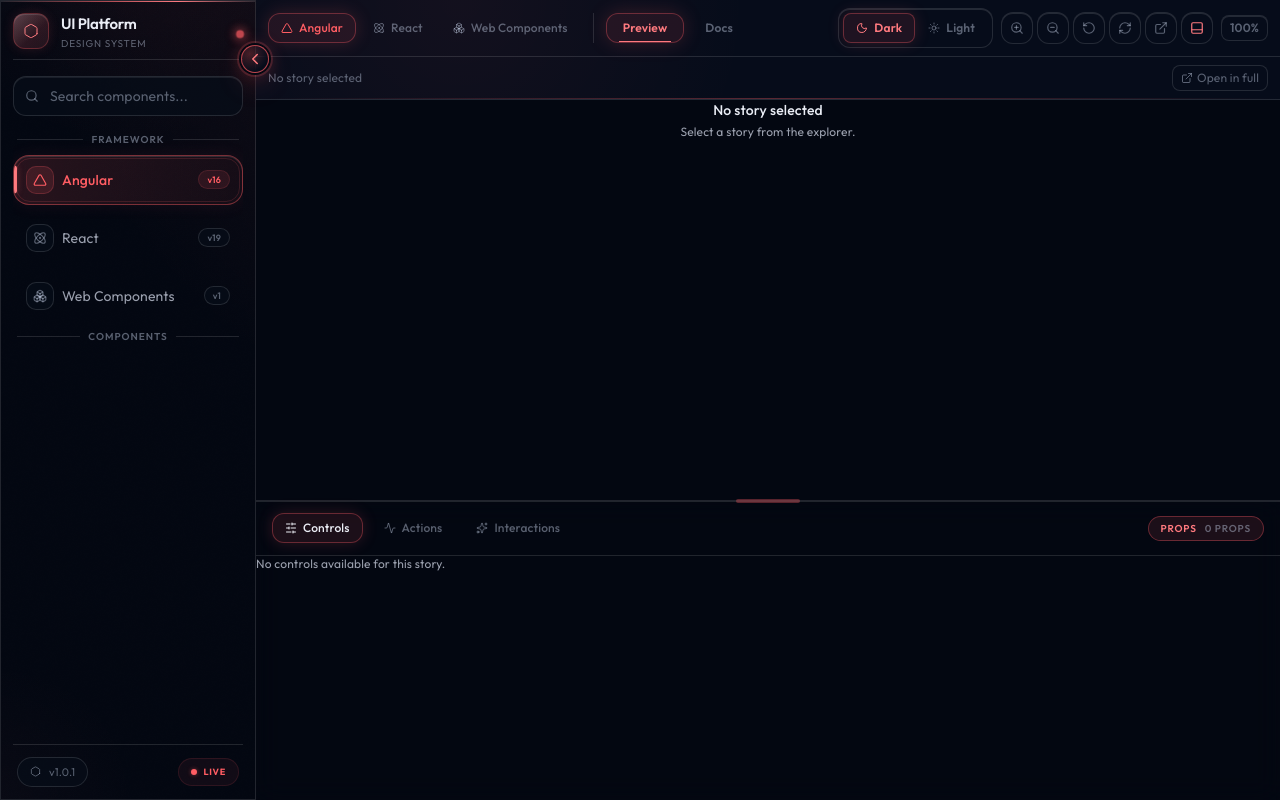
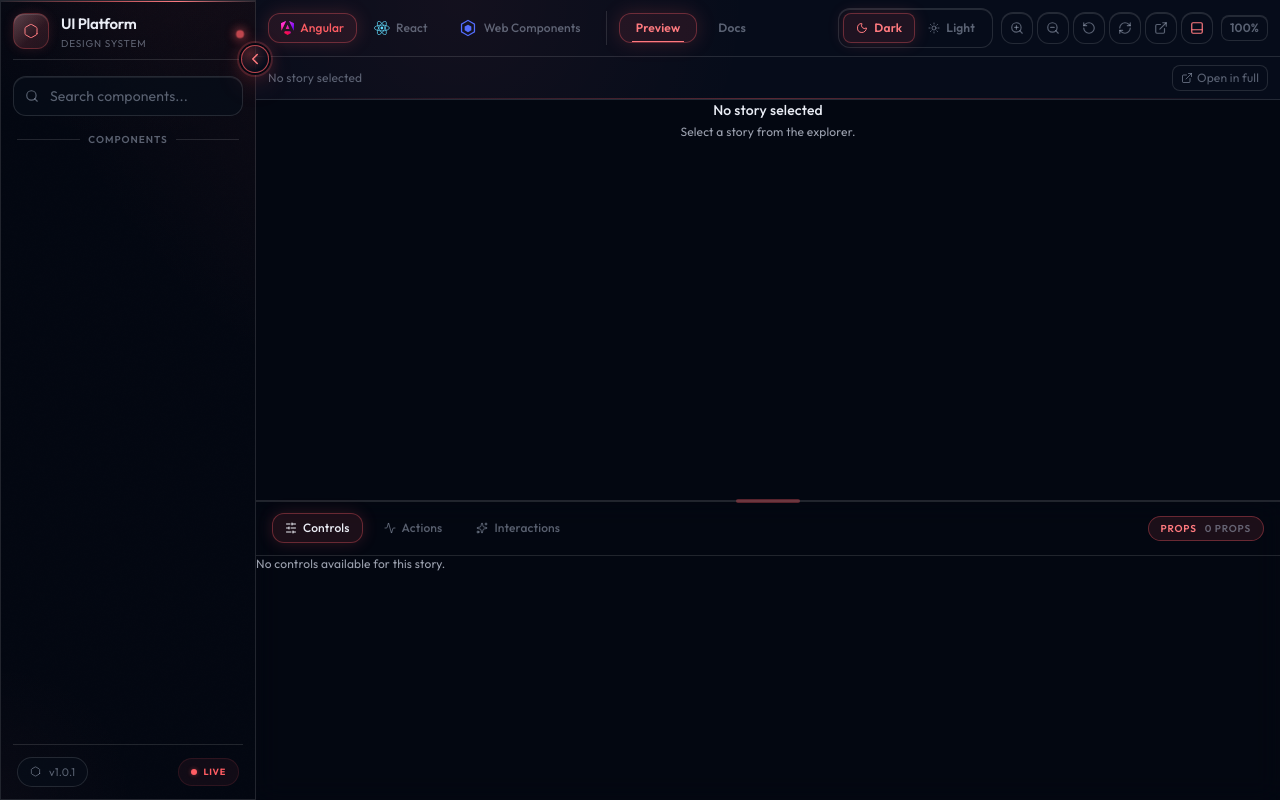
Before and after one commit to karan-technous/web-componenets-custome-lib, a React (Vite) app in the folder ui-platform/apps/bridge-app/: page / in a window 1280 px wide. Built offline with nearby package versions, Linux system fonts and the light colour scheme.

Commit message:
toolbar svg changes and sidebar remove ui of framework

```diff
--- a/ui-platform/apps/bridge-app/src/components/Sidebar.tsx
+++ b/ui-platform/apps/bridge-app/src/components/Sidebar.tsx
@@ -236,115 +236,6 @@
                   fontWeight: 600,
                 }}
               >
-                Framework
-              </span>
-
-              <div
-                className="flex-1 h-px"
-                style={{
-                  background: "var(--bride-border-subtle)",
-                }}
-              />
-            </div>
-          ) : null}
-          <div
-            className={`mb-4 grid gap-2 ${isCollapsed ? "justify-items-center border-b border-[var(--bride-border-subtle)] pb-3" : ""}`}
-          >
-            {frameworkOptions.map((item) => {
-              const Icon = item.icon;
-              const active = framework === item.value;
-              return (
-                <motion.button
-                  key={item.value}
-                  whileHover={{ x: 1 }}
-                  transition={{ duration: 0.16 }}
-                  onClick={() => onFrameworkChange(item.value)}
-                  title={item.label}
-                  className={`group relative flex items-center overflow-hidden rounded-[16px] border text-left transition-all ${
-                    active
-                      ? "border-[color:rgba(var(--bride-primary-rgb),0.42)] bg-[linear-gradient(90deg,rgba(var(--bride-primary-rgb),0.15)_0%,rgba(var(--bride-primary-rgb),0.05)_100%)] shadow-[0_0_18px_rgba(var(--bride-primary-rgb),0.08),inset_0_1px_0_var(--bride-border-subtle)]"
-                      : "border-transparent bg-transparent hover:border-[color:var(--bride-border-subtle)] hover:bg-[color:var(--docs-accent-surface)]"
-                  } ${
-                    isCollapsed
-                      ? "h-12 w-12 justify-center rounded-[14px] px-0 py-0"
-                      : "justify-between px-3 py-2.5"
-                  }`}
-                >
-                  {active ? (
-                    <>
-                      <div className="absolute left-0 top-1/2 h-[60%] w-[3px] -translate-y-1/2 rounded-r-full bg-[color:var(--bride-primary-light)] shadow-[0_0_6px_rgba(var(--bride-primary-rgb),0.38)]" />
-                      <div className="pointer-events-none absolute inset-[2px] rounded-[14px] border border-[rgba(var(--bride-primary-rgb),0.16)]" />
-                    </>
-                  ) : null}
-                  <span
-                    className={`flex items-center text-sm ${isCollapsed ? "justify-center" : "gap-2"}`}
-                  >
-                    <span
-                      className={`flex h-7 w-7 items-center justify-center rounded-[10px] border ${
-                        active
-                          ? "border-[rgba(var(--bride-primary-rgb),0.22)] bg-[rgba(var(--bride-primary-rgb),0.12)]"
-                          : "border-[color:var(--bride-border-subtle)] bg-[color:var(--bride-field-bg)]"
-                      }`}
-                    >
-                      <Icon
-                        size={14}
-                        className={
-                          active
-                            ? "text-[color:var(--bride-primary)]"
-                            : "text-[color:var(--bride-text-muted)]"
-                        }
-                      />
-                    </span>
-                    {!isCollapsed ? (
-                      <span
-                        className={
-                          active
-                            ? "font-medium text-[color:var(--bride-primary)]"
-                            : "text-[color:var(--bride-text-soft)]"
-                        }
-                      >
-                        {item.label}
-                      </span>
-                    ) : null}
-                  </span>
-                  {!isCollapsed ? (
-                    <span
-                      className={`rounded-full px-2 py-0.5 text-[9px] font-semibold ${
-                        active
-                          ? "border border-[rgba(var(--bride-primary-rgb),0.14)] bg-[rgba(var(--bride-primary-rgb),0.1)] text-[color:var(--bride-primary)]"
-                          : "border border-[color:var(--bride-border-subtle)] bg-[color:var(--bride-field-bg)] text-[color:var(--bride-text-muted)]"
-                      }`}
-                    >
-                      {item.version}
-                    </span>
-                  ) : null}
-                </motion.button>
-              );
-            })}
-          </div>
-
-          {!isCollapsed ? (
-            <div
-              className="px-1 mb-2 flex items-center gap-2"
-              style={{
-                color: "var(--bride-text-muted)",
-                fontSize: "10px",
-                letterSpacing: "0.1em",
-              }}
-            >
-              <div
-                className="flex-1 h-px"
-                style={{
-                  background: "var(--bride-border-subtle)",
-                }}
-              />
-
-              <span
-                style={{
-                  textTransform: "uppercase",
-                  fontWeight: 600,
-                }}
-              >
                 Components
               </span>
 
@@ -399,7 +290,7 @@
                         : "border-transparent hover:border-[color:var(--bride-border-subtle)] hover:bg-[color:var(--docs-accent-surface)]"
                     } ${
                       isCollapsed
-                        ? "mx-auto h-12 w-12 justify-center rounded-[14px] px-0 py-0"
+                        ? "mx-auto h-10 w-10 justify-center rounded-[14px] px-0 py-0"
                         : "justify-between px-3 py-2"
                     }`}
                   >
@@ -432,7 +323,7 @@
                       ) : null}
                       {isCollapsed ? (
                         <span
-                          className={`flex h-8 w-8 items-center justify-center rounded-[10px] border text-[13px] font-semibold tracking-[0.02em] ${
+                          className={`flex h-7 w-7 items-center justify-center rounded-[9px] border text-[13px] font-semibold tracking-[0.02em] ${
                             isActiveGroup
                               ? "border-[rgba(var(--bride-primary-rgb),0.35)] bg-[rgba(var(--bride-primary-rgb),0.14)] text-[color:var(--bride-primary-light)] shadow-[0_0_14px_rgba(var(--bride-primary-rgb),0.22)]"
                               : "border-[color:var(--bride-border-subtle)] bg-[color:var(--bride-field-bg)] text-[color:var(--bride-text-muted)] shadow-[inset_0_1px_0_var(--bride-border-subtle)]"
--- a/ui-platform/apps/bridge-app/src/components/Toolbar.tsx
+++ b/ui-platform/apps/bridge-app/src/components/Toolbar.tsx
@@ -68,11 +68,105 @@
 const frameworks: Array<{
   value: Framework;
   label: string;
-  icon: typeof Triangle;
+  icon: any;
 }> = [
-  { value: "angular", label: "Angular", icon: Triangle },
-  { value: "react", label: "React", icon: Atom },
-  { value: "wc", label: "Web Components", icon: Boxes },
+  {
+    value: "angular",
+    label: "Angular",
+    icon: (
+      <svg xmlns="http://www.w3.org/2000/svg" viewBox="0 0 223 236" height="14">
+        <defs>
+          <linearGradient
+            id="a"
+            x1="49.009"
+            x2="225.829"
+            y1="213.75"
+            y2="129.722"
+            gradientUnits="userSpaceOnUse"
+          >
+            <stop stop-color="#E40035" />
+            <stop offset=".24" stop-color="#F60A48" />
+            <stop offset=".352" stop-color="#F20755" />
+            <stop offset=".494" stop-color="#DC087D" />
+            <stop offset=".745" stop-color="#9717E7" />
+            <stop offset="1" stop-color="#6C00F5" />
+          </linearGradient>
+
+          <linearGradient
+            id="b"
+            x1="41.025"
+            x2="156.741"
+            y1="28.344"
+            y2="160.344"
+            gradientUnits="userSpaceOnUse"
+          >
+            <stop stop-color="#FF31D9" />
+            <stop offset="1" stop-color="#FF5BE1" stop-opacity="0" />
+          </linearGradient>
+        </defs>
+
+        <g>
+          <path
+            fill="url(#a)"
+            d="m222.077 39.192-8.019 125.923L137.387 0l84.69 39.192Zm-53.105 162.825-57.933 33.056-57.934-33.056 11.783-28.556h92.301l11.783 28.556ZM111.039 62.675l30.357 73.803H80.681l30.358-73.803ZM7.937 165.115 0 39.192 84.69 0 7.937 165.115Z"
+          />
+
+          <path
+            fill="url(#b)"
+            d="m222.077 39.192-8.019 125.923L137.387 0l84.69 39.192Zm-53.105 162.825-57.933 33.056-57.934-33.056 11.783-28.556h92.301l11.783 28.556ZM111.039 62.675l30.357 73.803H80.681l30.358-73.803ZM7.937 165.115 0 39.192 84.69 0 7.937 165.115Z"
+          />
+        </g>
+      </svg>
+    ),
+  },
+  {
+    value: "react",
+    label: "React",
+    icon: (
+      <svg
+        viewBox="-11.5 -10.23174 23 20.46348"
+        xmlns="http://www.w3.org/2000/svg"
+        height={14}
+      >
+        <rect
+          x="-11.5"
+          y="-10.23174"
+          width="23"
+          height="20.46348"
+          fill="#20232a00"
+        />
+
+        <title>React Logo</title>
+        <circle cx="0" cy="0" r="2.05" fill="#61DAFB" />
+        <g stroke="#61DAFB" stroke-width="1" fill="none">
+          <ellipse rx="11" ry="4.2" />
+          <ellipse rx="11" ry="4.2" transform="rotate(60)" />
+          <ellipse rx="11" ry="4.2" transform="rotate(120)" />
+        </g>
+      </svg>
+    ),
+  },
+  {
+    value: "wc",
+    label: "Web Components",
+    icon: (
+      <svg viewBox="0 0 24 24" xmlns="http://www.w3.org/2000/svg" height={20}>
+        <title>Web Components Icon</title>
+        <path
+          fill="#263238"
+          d="M21 16.5C21 16.88 20.79 17.21 20.47 17.38L12.57 21.82C12.41 21.94 12.21 22 12 22C11.79 22 11.59 21.94 11.43 21.82L3.53 17.38C3.21 17.21 3 16.88 3 16.5V7.5C3 7.12 3.21 6.79 3.53 6.62L11.43 2.18C11.59 2.06 11.79 2 12 2C12.21 2 12.41 2.06 12.57 2.18L20.47 6.62C20.79 6.79 21 7.12 21 7.5V16.5Z"
+          opacity=".1"
+        />
+
+        <path
+          fill="#536DFE"
+          d="M12 2L3.5 6.84V17.16L12 22L20.5 17.16V6.84L12 2ZM19 16.3L12 20.3L5 16.3V7.7L12 3.7L19 7.7V16.3Z"
+        />
+
+        <path fill="#536DFE" d="M12 8L8 10.3V14.8L12 17.1L16 14.8V10.3L12 8Z" />
+      </svg>
+    ),
+  },
 ];
 
 export function Toolbar({
@@ -111,7 +205,9 @@
                 <Menu
                   size={14}
                   className={
-                    isSidebarOpen ? "text-[color:var(--bride-primary-light)]" : ""
+                    isSidebarOpen
+                      ? "text-[color:var(--bride-primary-light)]"
+                      : ""
                   }
                 />
               </ToolButton>
@@ -130,7 +226,7 @@
                       value={item.value}
                       className="bride-focus-ring inline-flex items-center gap-1.5 rounded-xl border border-transparent px-2.5 py-1.5 text-xs font-medium text-[color:var(--bride-text-muted)] transition-all duration-200 hover:text-[color:var(--bride-text)] data-[state=active]:border-[color:var(--docs-accent-border)] data-[state=active]:bg-[color:var(--docs-accent-surface)] data-[state=active]:text-[color:var(--bride-primary)] data-[state=active]:shadow-[0_0_18px_var(--docs-accent-glow)] sm:px-3"
                     >
-                      <Icon size={12} />
+                      <div>{Icon}</div>
                       <span className="hidden sm:inline">{item.label}</span>
                     </Tabs.Trigger>
                   );
```
